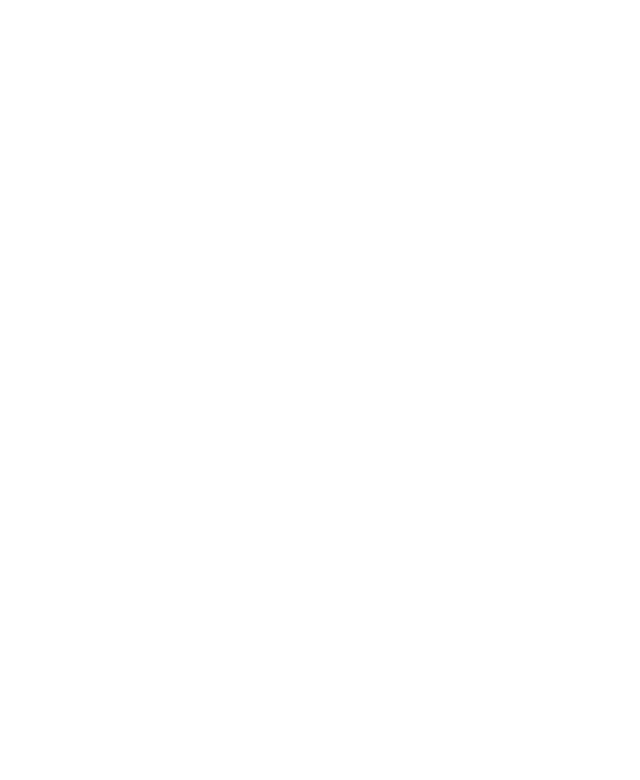
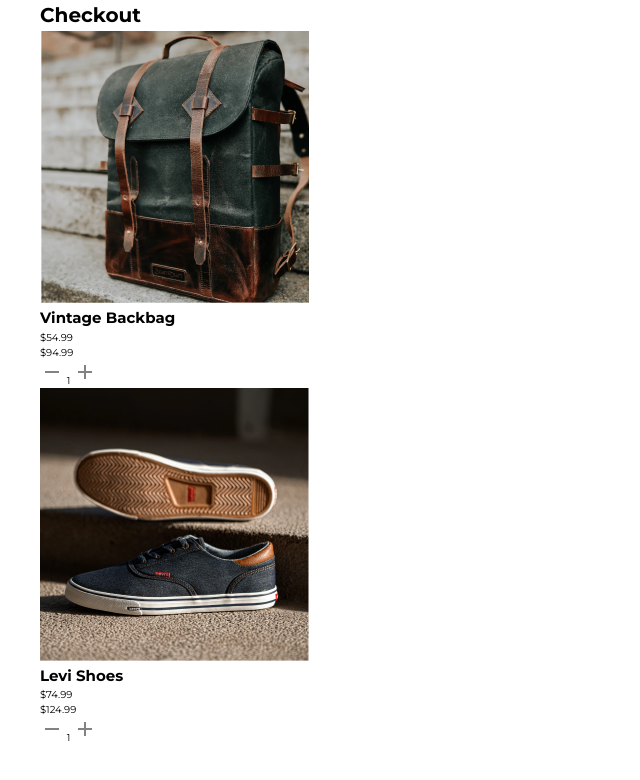
Before and after one commit to dcuevasdev/checkout-page, a plain HTML site: page index.html in a window 1280 px wide. Shown: the whole page, without its empty margins (0-640 px from the left). Drawn offline with Linux system fonts and the light colour scheme.

Commit message:
Estructura HTML para la sección de products

```diff
--- a/index.html
+++ b/index.html
@@ -18,6 +18,84 @@
     <title>Checkout Page</title>
   </head>
   <body>
-    <main class="container"></main>
+    <main class="container">
+      <h1 class="title">Checkout</h1>
+      <div class="content">
+        <section class="products">
+          <div class="products__item">
+            <img
+              src="./assets/images/photo1.png"
+              alt="bolso de tela y cuero"
+              class="products__image"
+            />
+            <div class="products__description">
+              <h2 class="products__title">Vintage Backbag</h2>
+              <p class="products__discount">$54.99</p>
+              <span class="products__price">$94.99</span>
+              <div class="products__amount">
+                <svg
+                  width="24"
+                  height="24"
+                  viewBox="0 0 24 24"
+                  fill="none"
+                  xmlns="http://www.w3.org/2000/svg"
+                >
+                  <path d="M19 13H5V11H19V13Z" fill="#828282" />
+                </svg>
+                <span class="amount__product">1</span>
+                <svg
+                  width="24"
+                  height="24"
+                  viewBox="0 0 24 24"
+                  fill="none"
+                  xmlns="http://www.w3.org/2000/svg"
+                >
+                  <path
+                    d="M19 13H13V19H11V13H5V11H11V5H13V11H19V13Z"
+                    fill="#828282"
+                  />
+                </svg>
+              </div>
+            </div>
+          </div>
+          <div class="products__item">
+            <img
+              src="./assets/images/photo2.png"
+              alt="bolso de tela y cuero"
+              class="products__image"
+            />
+            <div class="products__description">
+              <h2 class="products__title">Levi Shoes</h2>
+              <p class="products__discount">$74.99</p>
+              <span class="products__price">$124.99</span>
+              <div class="products__amount">
+                <svg
+                  width="24"
+                  height="24"
+                  viewBox="0 0 24 24"
+                  fill="none"
+                  xmlns="http://www.w3.org/2000/svg"
+                >
+                  <path d="M19 13H5V11H19V13Z" fill="#828282" />
+                </svg>
+                <span class="amount__product">1</span>
+                <svg
+                  width="24"
+                  height="24"
+                  viewBox="0 0 24 24"
+                  fill="none"
+                  xmlns="http://www.w3.org/2000/svg"
+                >
+                  <path
+                    d="M19 13H13V19H11V13H5V11H11V5H13V11H19V13Z"
+                    fill="#828282"
+                  />
+                </svg>
+              </div>
+            </div>
+          </div>
+        </section>
+      </div>
+    </main>
   </body>
 </html>
```
